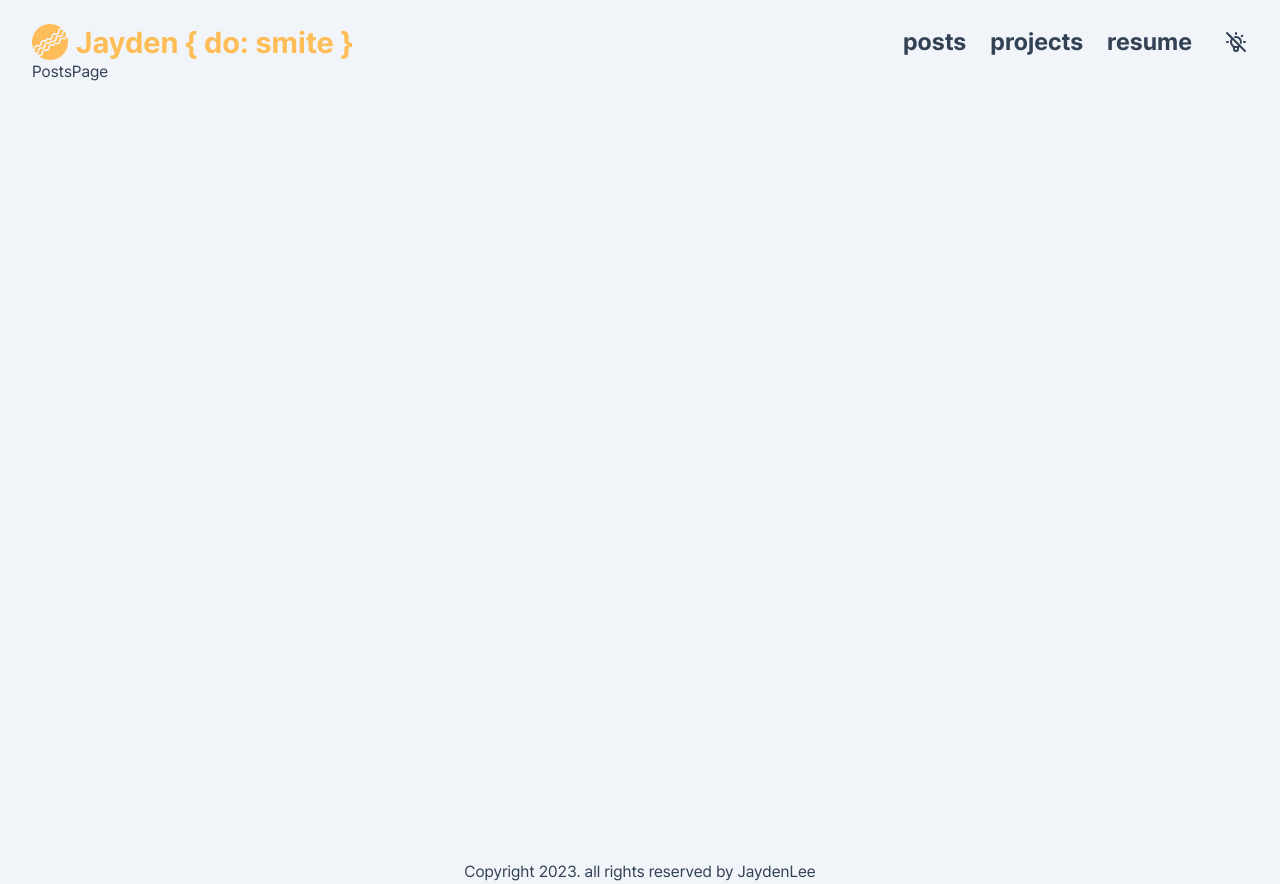
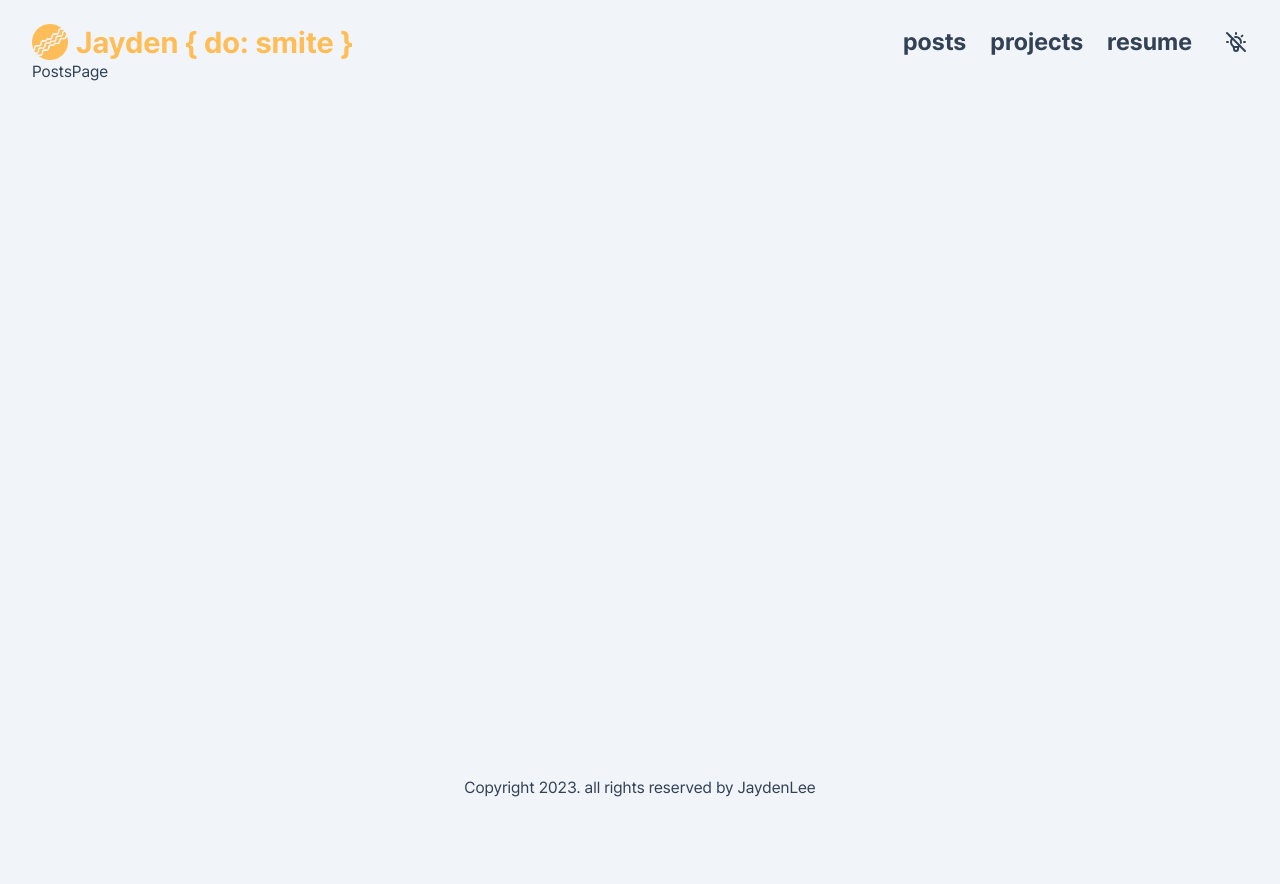
Before and after one commit to JaydenLee1116/jayden-blog-next, a Next.js app: page /posts in a window 1280 px wide. After the commit the page ends 800 px from the top, so only its background shows below. Built offline with nearby package versions, Linux system fonts and the light colour scheme.

Commit message:
💄 design #2: 각 page min height 수정
- screen => full

```diff
--- a/src/app/posts/page.tsx
+++ b/src/app/posts/page.tsx
@@ -1,5 +1,4 @@
-import React from 'react';
 
 export default function PostsPage() {
-  return <section className="min-h-screen">PostsPage</section>;
+  return <section className="min-h-full">PostsPage</section>;
 }
--- a/src/app/projects/page.tsx
+++ b/src/app/projects/page.tsx
@@ -1,5 +1,5 @@
 import React from 'react';
 
 export default function ProjectsPage() {
-  return <section className="min-h-screen">ProjectsPage</section>;
+  return <section className="min-h-full">ProjectsPage</section>;
 }
--- a/src/app/resume/page.tsx
+++ b/src/app/resume/page.tsx
@@ -1,5 +1,5 @@
 import React from 'react';
 
 export default function ResumePage() {
-  return <section className="min-h-screen">ResumePage</section>;
+  return <section className="min-h-full">ResumePage</section>;
 }
```
